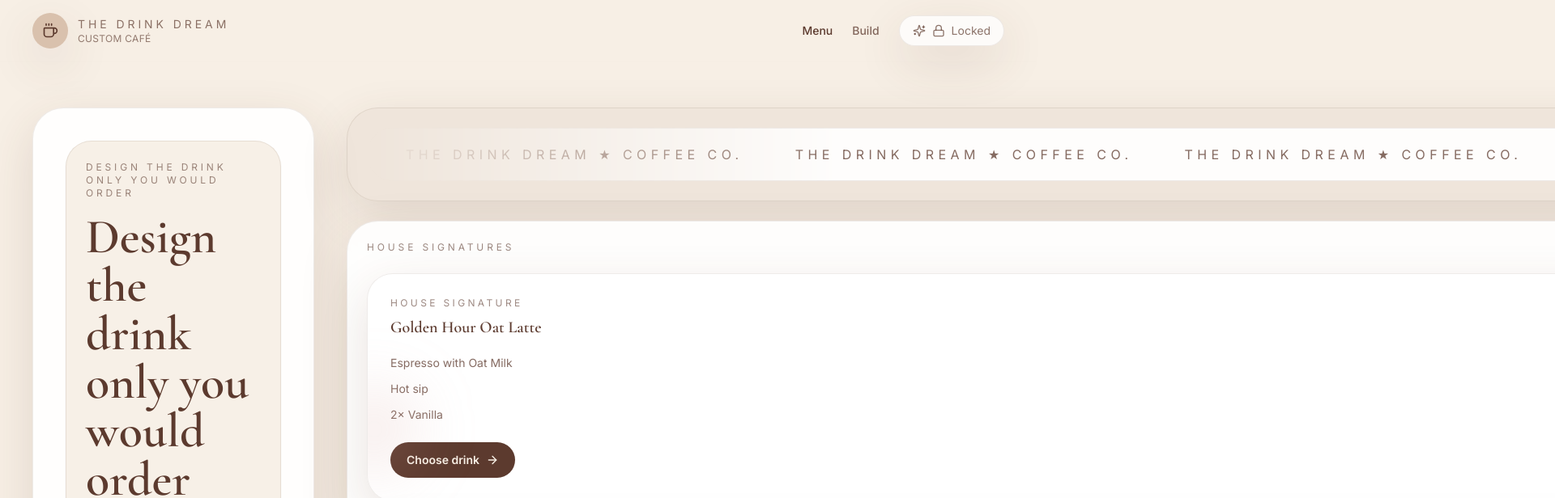
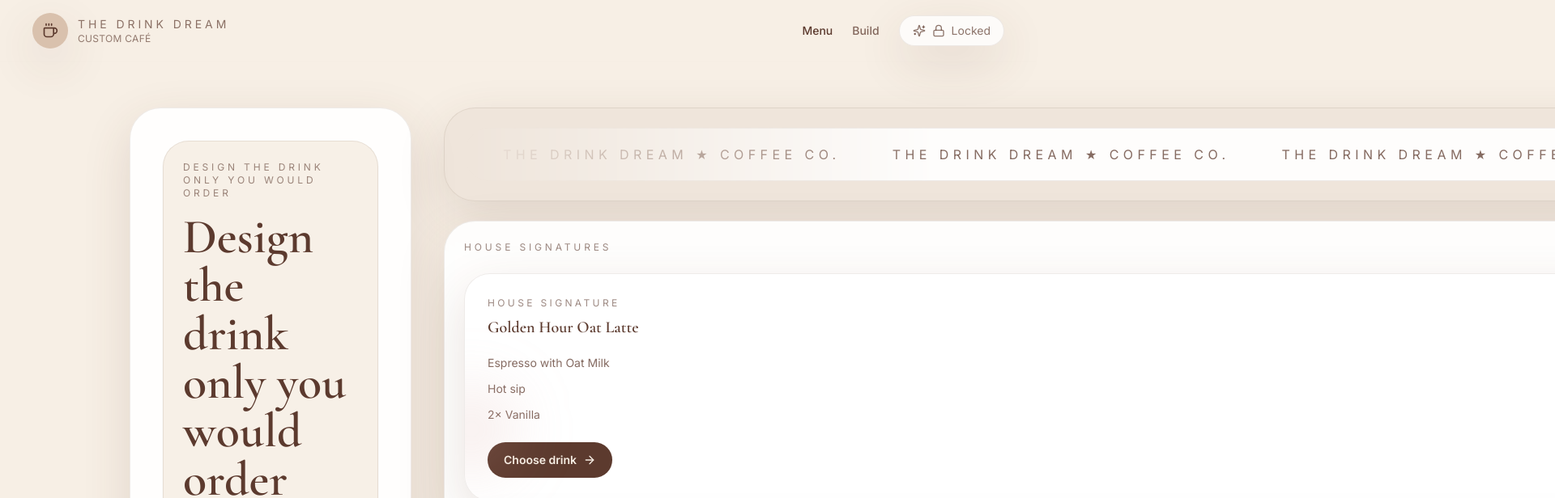
Before and after one commit to nadianairm16-ops/your-perfect-sip, a React (Vite) app: page / in a window 1280 px wide. Shown: the top 616 px of the page at 81% size, 1920 px wide, since content can reach past the window. Built offline with nearby package versions, Linux system fonts and the light colour scheme.

Commit message:
fix: narrow layout for less zoomed appearance

```diff
--- a/src/App.tsx
+++ b/src/App.tsx
@@ -34,7 +34,7 @@ export default function App() {
     <ErrorBoundary>
       <div className="min-h-screen bg-cream text-coffee">
         <Navbar />
-        <main className="mx-auto max-w-screen-xl px-4 pb-16 sm:px-6 lg:px-10">
+        <main className="mx-auto max-w-5xl px-4 pb-16 sm:px-6 lg:px-8">
           <AnimatedRoutes />
         </main>
       </div>
--- a/src/routes/BuilderPage.tsx
+++ b/src/routes/BuilderPage.tsx
@@ -111,7 +111,7 @@ export default function BuilderPage() {
   }
 
   return (
-    <div className="mx-auto max-w-7xl py-10 lg:py-14">
+    <div className="mx-auto max-w-5xl py-10 lg:py-14">
       <div className="grid gap-10 lg:grid-cols-[1.1fr_0.9fr]">
         <motion.section
           initial={{ opacity: 0, y: 20 }}
--- a/src/routes/HomePage.tsx
+++ b/src/routes/HomePage.tsx
@@ -11,8 +11,8 @@ export default function HomePage() {
   const unlocked = useAppStore((state) => state.unlocked)
 
   return (
-    <div className="mx-auto max-w-7xl py-10 lg:py-14">
-      <section className="grid gap-10 lg:grid-cols-[1.2fr_0.8fr] lg:items-start">
+    <div className="mx-auto max-w-5xl py-10 lg:py-14">
+      <section className="grid gap-10 lg:grid-cols-[1.15fr_0.85fr] lg:items-start">
         <div className="rounded-[2.4rem] border border-coffee/10 bg-white/90 p-8 shadow-soft sm:p-10">
           <div className="rounded-[2rem] border border-coffee/10 bg-cream/90 p-6 shadow-sm">
             <p className="text-xs uppercase tracking-[0.32em] text-coffee/60">Design the drink only you would order</p>
```
